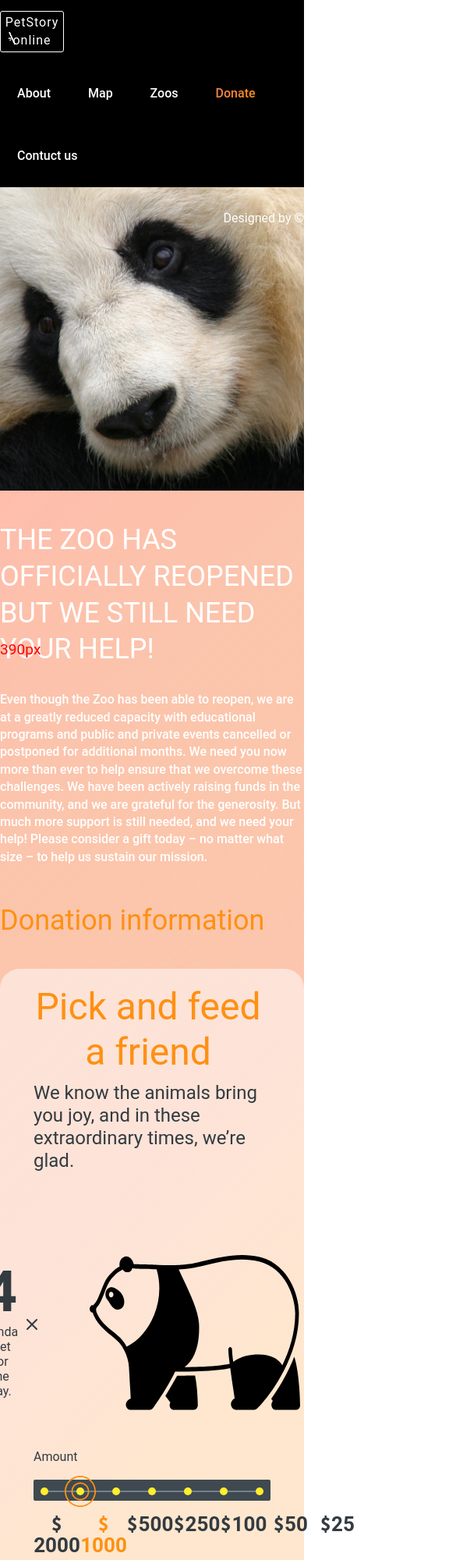
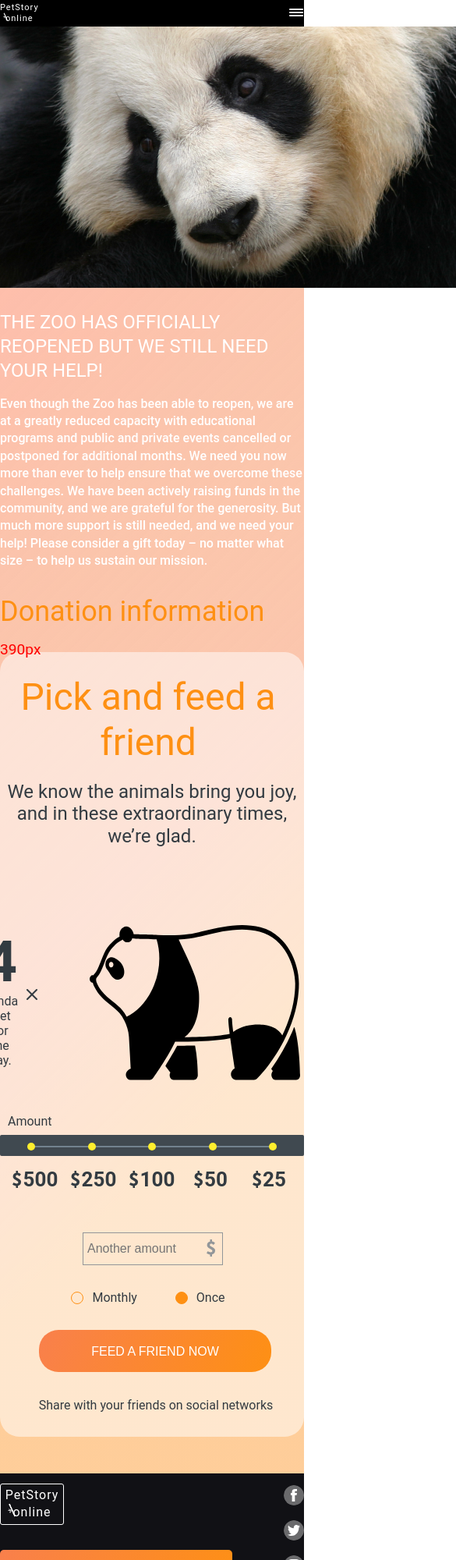
Before and after one commit to alexeikasiuk/the-gem-puzzle, a plain HTML site: page online-zoo/pages/donate/index.html in a window 390 px wide. Shown: the top 2000 px of the page at 78% size, 585 px wide, since content can reach past the window. Drawn offline with Linux system fonts and the light colour scheme.

Commit message:
feach: add donate page styles for tablet screen 640px

```diff
--- a/online-zoo/pages/donate/index.html
+++ b/online-zoo/pages/donate/index.html
@@ -28,6 +28,7 @@
             >Designed by &#169;</a
           >
         </div>
+        <button class="menuButton"></button>
       </div>
     </header>
     <main>
--- a/online-zoo/pages/donate/style.css
+++ b/online-zoo/pages/donate/style.css
@@ -620,3 +620,165 @@ footer nav {
     margin-right: 32px;
   }
 }
+@media screen and (max-width: 640px) {
+  .container {
+    max-width: 600px;
+    /* margin: 0 auto; */
+  }
+  /* header section */
+  header {
+    position: fixed;
+    width: 100%;
+    top: 0;
+    z-index: 10;
+  }
+  header .container {
+    min-height: 34px;
+    line-height: 0;
+  }
+  header .container nav,
+  header .container .design {
+    display: none;
+  }
+  header .container .menuButton {
+    display: block;
+    border: none;
+    width: 20px;
+    height: 20px;
+    background: url(../../assets/icons/burger_menu.svg) 50% no-repeat,
+      transparent;
+    float: right;
+    margin-top: 6px;
+  }
+  header .logo {
+    border: none;
+    width: 47px;
+  }
+  header .logo a {
+    font-size: 11px;
+    line-height: 14px;
+    padding-left: 0px;
+  }
+  header .logo span::before {
+    left: -3px;
+    bottom: -7px;
+    width: 6px;
+  }
+
+  /* watch section */
+  .watchWrapper {
+    height: 335px;
+    top: 34px;
+  }
+  .watchWrapper:before {
+    height: 100%;
+    content: url(../../assets/images/Giant_panda_donate_tablet.png);
+    z-index: 0;
+  }
+
+  /* donate section */
+  .donate {
+    padding-bottom: 47px;
+  }
+  .donate h3 {
+    font-size: 24px;
+    margin-top: 23px;
+  }
+  .info p {
+    margin-top: 15px;
+    margin-bottom: 0;
+  }
+  .info + h3 {
+    font-size: 36px;
+    margin-top: 30px;
+    margin-bottom: 29px;
+  }
+  .pick {
+    padding: 29px 0 23px;
+  }
+  .pick h2 {
+    margin-bottom: 20px;
+  }
+  .pick h2 + p {
+    text-align: center;
+  }
+  .petDiet {
+    margin-top: 52px;
+    margin-bottom: 43px;
+  }
+  .donate form > p {
+    padding-left: 10px;
+    margin-bottom: 8px;
+  }
+  .donate ul:nth-of-type(1) {
+    padding: 4px 40px;
+  }
+  .donate ul:nth-of-type(1) li:nth-of-type(2),
+  .donate ul:nth-of-type(1) li:nth-of-type(3),
+  .donate ul:nth-of-type(2) li:nth-of-type(2),
+  .donate ul:nth-of-type(2) li:nth-of-type(3) {
+    display: none;
+  }
+  .price {
+    padding: 0 15px;
+  }
+  .amount ul:first-of-type::before {
+    /* box-sizing: border-box; */
+    /* content: ''; */
+    /* position: absolute; */
+    width: calc(100% - 80px);
+    /* border: 1px solid #72828e; */
+    left: 40px;
+    /* top: 50%; */
+  }
+  #inputPrice {
+    width: 180px;
+    height: 42px;
+    padding-left: 5px;
+  }
+  .period {
+    padding-top: 32px;
+  }
+
+  /* footer section */
+  footer form {
+    display: none;
+  }
+  footer .container {
+    position: relative;
+  }
+  footer .container > div:nth-of-type(1) {
+    margin-top: 15px;
+  }
+  footer .container > div:nth-of-type(2) {
+    margin-top: 0;
+    margin-bottom: 52px;
+  }
+  .social {
+    position: absolute;
+    right: 0;
+    top: 0;
+  }
+  .social li {
+    margin-top: 15px;
+  }
+  .social a {
+    width: 26px;
+    height: 26px;
+    border-radius: 13px;
+    overflow: hidden;
+    display: inline-block;
+  }
+  footer .container > div:nth-of-type(3) {
+    margin-bottom: 15px;
+  }
+  footer nav {
+    margin-left: -70px;
+  }
+  footer nav li {
+    margin: 0 16px;
+  }
+  .copy {
+    margin-right: 7px;
+  }
+}
```
Also changed, not shown: online-zoo/assets/images/Giant_panda_donate_tablet.png (added).
